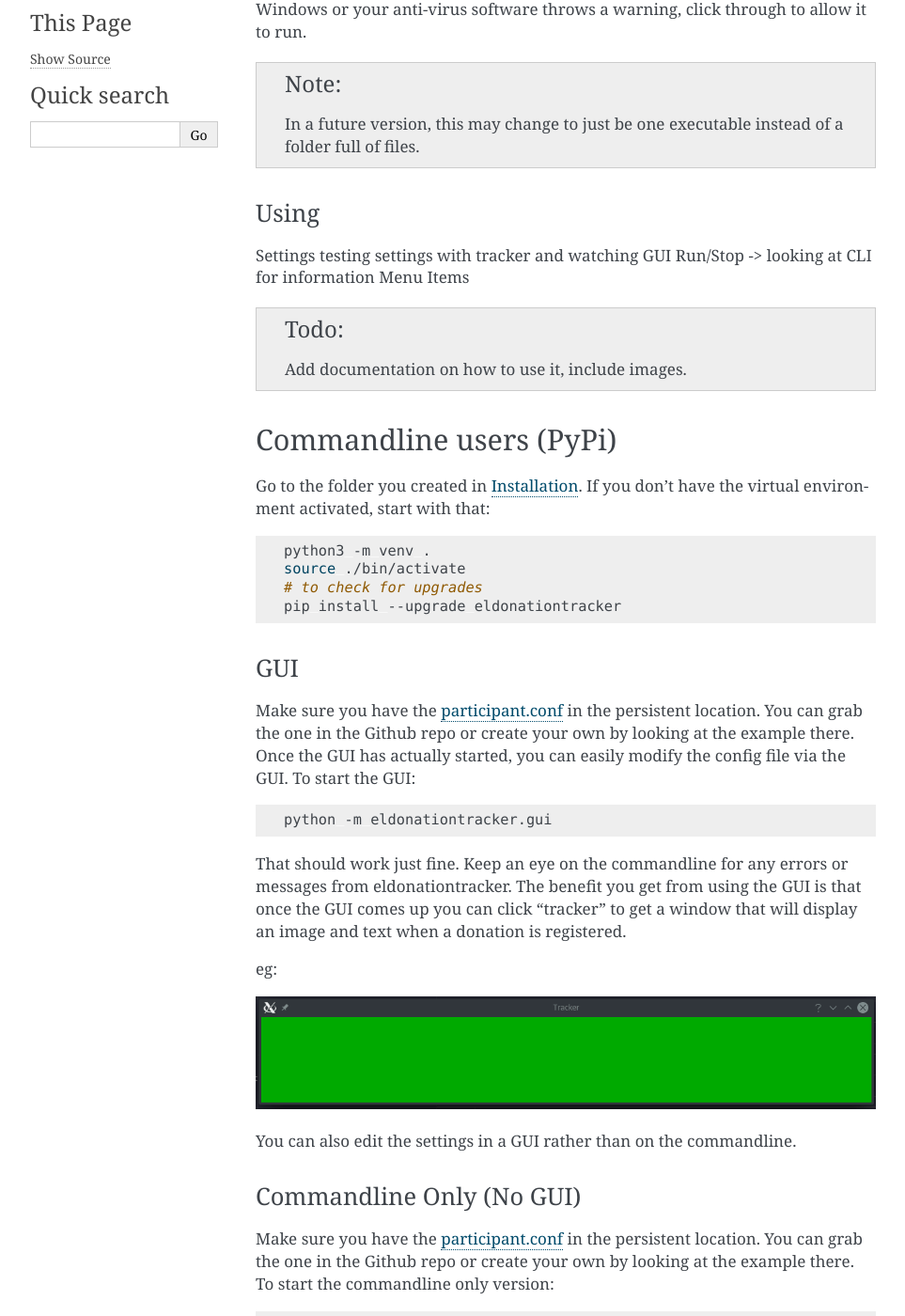
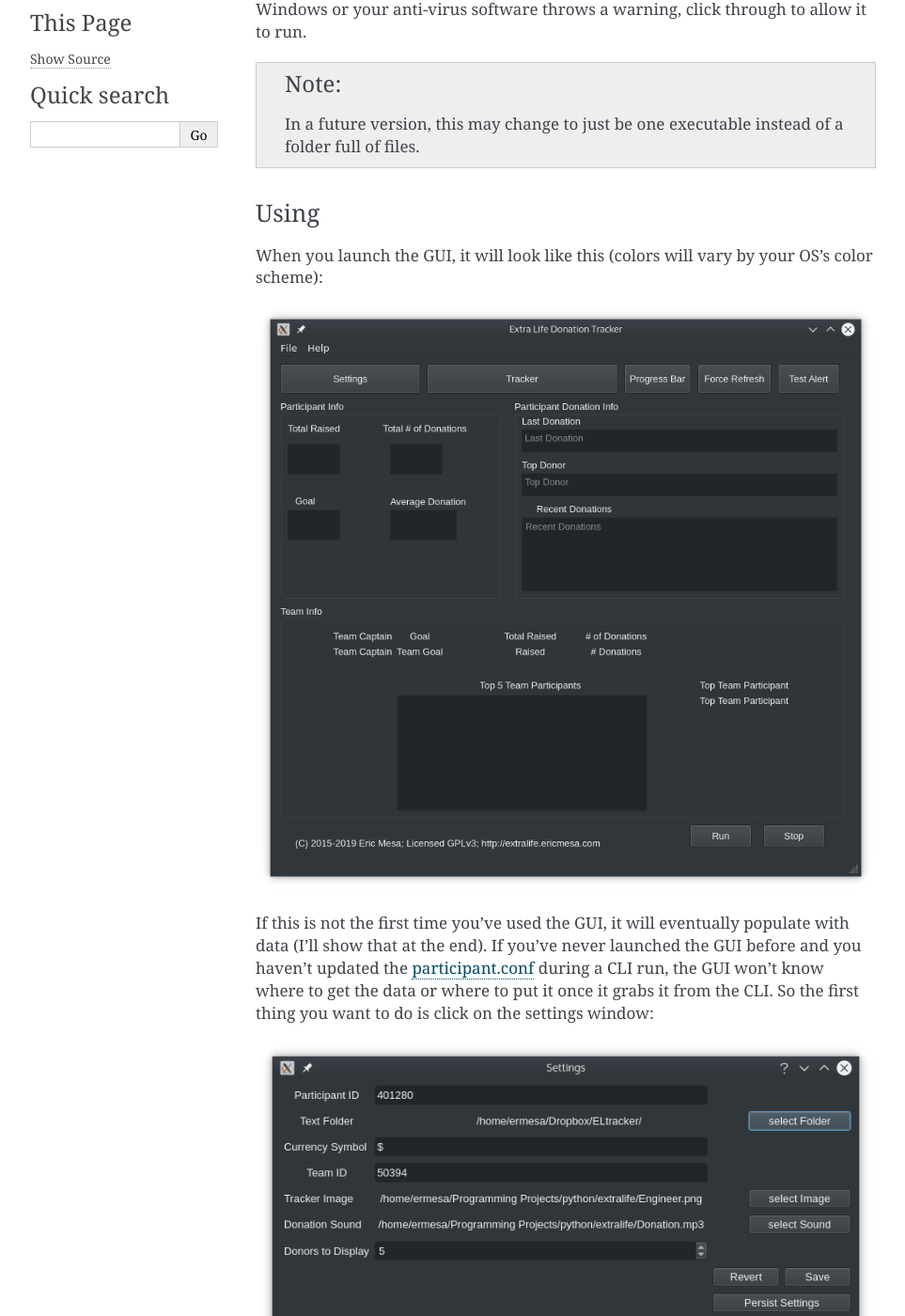
Before and after one commit to djotaku/ELDonationTracker, a Sphinx documentation site: the page built from docs/usage.rst, in a window 1280 px wide and 1400 px high, scrolled down 329 px. Shown: the whole window at 94% size, without its empty margins (148-1111 px from the left). Built offline with Sphinx 7.4.7, drawn with Linux system fonts in a browser that asks for light colours.

Commit message:
Added images for explaining how to use the GUI
And also some instructions. Not done just yet.

```diff
--- a/docs/usage.rst
+++ b/docs/usage.rst
@@ -18,6 +18,14 @@
 
 Using
 -----
+
+When you launch the GUI, it will look like this (colors will vary by your OS's color scheme):
+
+.. image :: /images/GUI_startup.png
+
+If this is not the first time you've used the GUI, it will eventually populate with data (I'll show that at the end). If you've never launched the GUI before and you haven't updated the :doc:`participant_conf` during a CLI run, the GUI won't know where to get the data or where to put it once it grabs it from the CLI. So the first thing you want to do is click on the settings window:
+
+.. image :: /images/Settings_Window.png
 
 Settings
 testing settings with tracker and watching GUI
```
Also changed, not shown: docs/images/CLI_information.png (added), docs/images/GUI_helpmenu.png (added), docs/images/GUI_startup.png (added), docs/images/GUI_withinfo.png (added), docs/images/Settings_Window.png (added).
